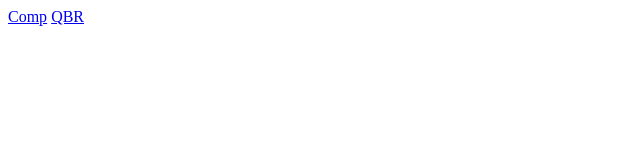
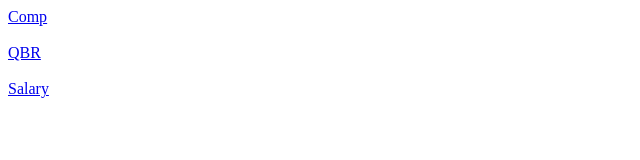
Before and after one commit to SylwekSzewczyk/SalaryNFL, a plain HTML site: page index.html in a window 1280 px wide. Shown: the whole page, without its empty margins (0-640 px from the left). Drawn offline with Linux system fonts and the light colour scheme.

Commit message:
Update index.html

```diff
--- a/index.html
+++ b/index.html
@@ -1,3 +1,5 @@
 <a href="comp/index.html" title="Comp">Comp</a>
-
+<br><br>
 <a href="HistQBR/index.html" title="QBR">QBR</a>
+<br><br>
+<a href="HistSalary/index.html" title="Salary">Salary</a>
```
